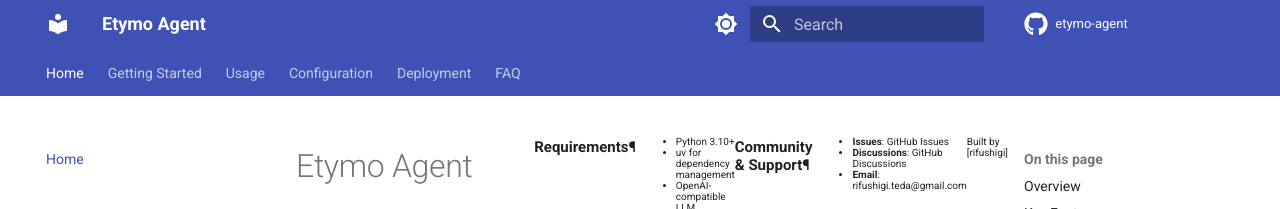
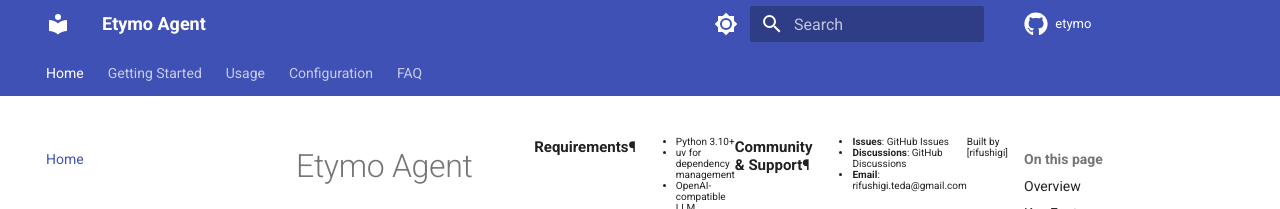
Before and after one commit to Rifushigi/etymo, an MkDocs documentation site: the page built from docs/index.md, in a window 1280 px wide and 900 px high. Shown: the top 209 px of the window. Built offline with MkDocs 1.6.1 and Material for MkDocs 9.7.7, drawn with Linux system fonts in a browser that asks for light colours; comment, search, counter and statistics services are not loaded.

Commit message:
fix: update repository URL and name in mkdocs configuration

```diff
--- a/mkdocs.yml
+++ b/mkdocs.yml
@@ -2,8 +2,8 @@ site_name: Etymo Agent
 site_description: AI-powered etymology agent built on the Telex A2A protocol
 site_author: rifushigi labs
 site_url: https://your-domain.com
-repo_url: https://github.com/your-username/etymo-agent
-repo_name: etymo-agent
+repo_url: https://github.com/Rifushigi/etymo
+repo_name: etymo
 edit_uri: edit/main/docs/
 
 # Build settings
@@ -15,14 +15,10 @@ nav:
   - Home: index.md
   - Getting Started:
     - Quickstart: quickstart.md
-    - Installation: installation.md
   - Usage:
     - API Reference: api.md
-    - Examples: examples.md
   - Configuration:
     - Agent Card: agent-card.md
-    - Environment Variables: configuration.md
-  - Deployment: deployment.md
   - FAQ: faq.md
 
 # Theme
```
